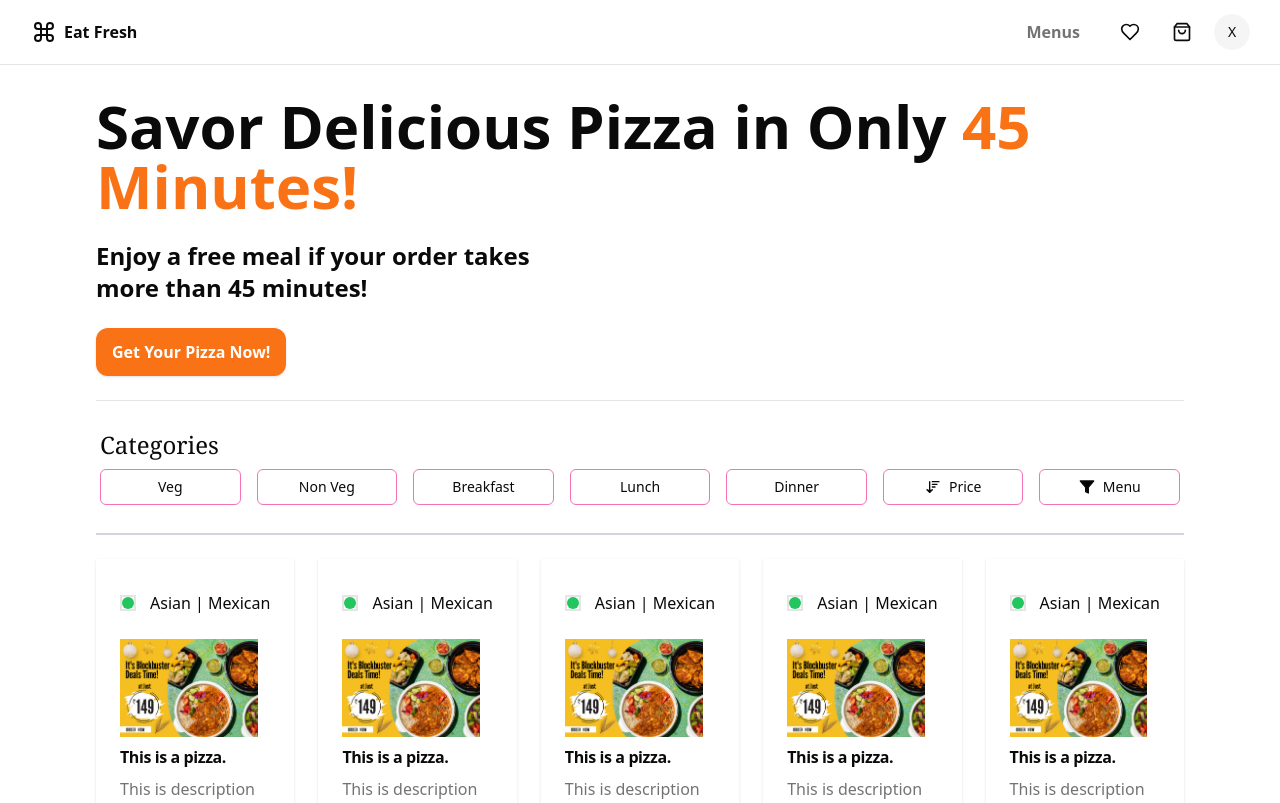
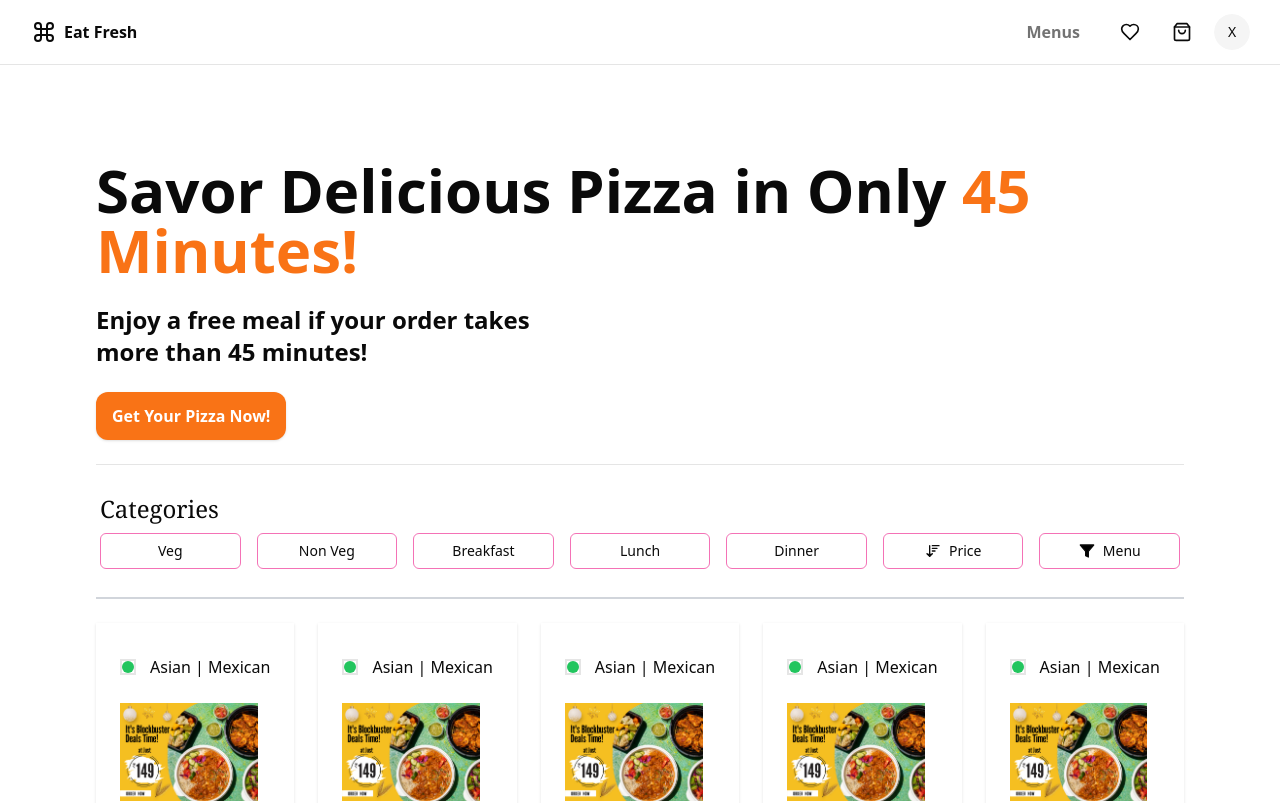
Before and after one commit to sunilgawai/www.pizzahub.com, a Next.js app: page / in a window 1280 px wide. Shown: the top 803 px of the page. Built offline with nearby package versions, Linux system fonts and the light colour scheme; no server answers.

Commit message:
made header blurred while schrolling

```diff
--- a/src/app/layout.tsx
+++ b/src/app/layout.tsx
@@ -23,7 +23,8 @@ export default function RootLayout({
     <html lang="en">
       <body
         className={cn(
-          "min-h-screen bg-background font-sans antialiased",
+          "pt-16",
+          "min-h-screen bg-background font-sans antialiased flex flex-col",
           fontSans.variable
         )}
       >
--- a/src/components/site-header.tsx
+++ b/src/components/site-header.tsx
@@ -1,12 +1,11 @@
 import { Icons } from "@/components/icons";
 import { buttonVariants } from "@/components/ui/button";
 import Link from "next/link";
-import { Avatar, AvatarFallback, AvatarImage } from "./ui/avatar";
 import AuthAvatar from "./auth/auth-avatar";
 
 export function SiteHeader() {
   return (
-    <header className="bg-white fixed top-0 z-40 w-full border-b">
+    <header className="backdrop-blur-sm bg-white/30 fixed top-0 z-40 w-full border-b">
       <div className="container flex h-16 items-center space-x-4 sm:justify-between sm:space-x-0">
         <Link href="/" className="flex items-center space-x-2">
           <Icons.logo className="h-6 w-6" />
```
